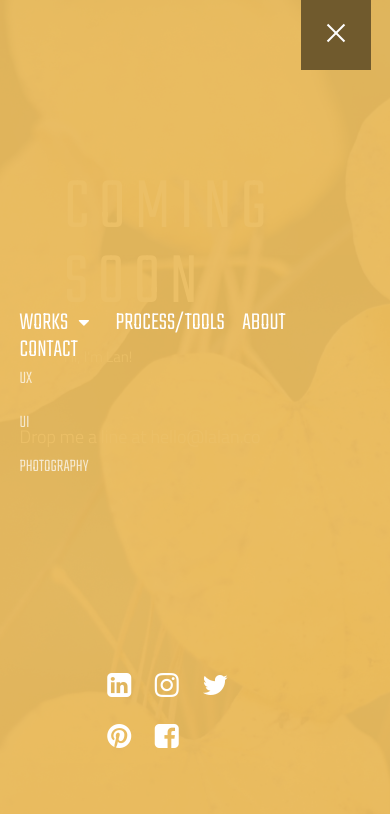
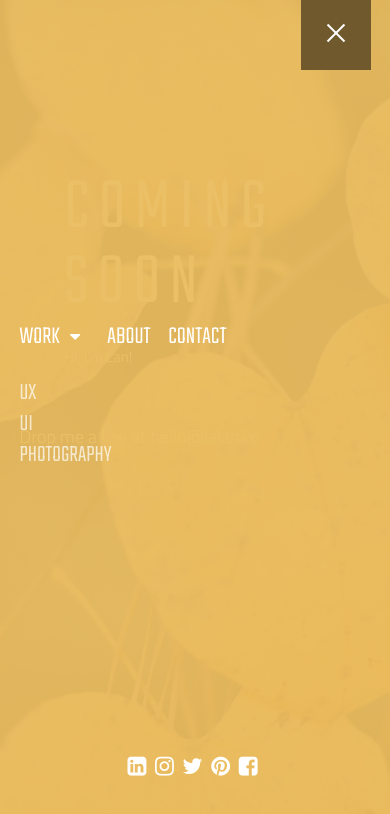
Before and after one commit to la-lan/la-lan.github.io, a plain HTML site: page index.html in a window 390 px wide. Both pictures are taken after a click on the element 335 px from the left and 35 px from the top of the page. Drawn offline with Linux system fonts and the light colour scheme.

Commit message:
fixed modal social media icon sizes

```diff
--- a/css/main.css
+++ b/css/main.css
@@ -352,14 +352,14 @@ ul.social_media a{
 	text-decoration: none;
 }
 
-ul.social_media article time{
+/*ul.social_media article time{
 	margin-top: 10px;
 }
 
 .twitter article{
 	margin-left: 42px;
 	width: 70%;
-}
+}*/
 
 .twitter:before, .facebook:before, .linkedin:before{
 	position: relative;
@@ -407,6 +407,10 @@ footer p{
 	aside{
 		width: 60%;
 	}
+	.fa, .fa-twitter{
+	font-size: 26px;
+	margin-right: 10px;
+	}
 }
 
 @media screen and (max-width: 768px){
@@ -427,6 +431,11 @@ footer p{
 	}
 	.modal .navigation .submenu li{
 	font-size: 20px;
+	margin-bottom: 10px;
+	}
+	.fa, .fa-twitter{
+	font-size: 24px;
+	margin-right: 7px;
 	}
 }
 
@@ -446,17 +455,28 @@ footer p{
 	.social_media h3, .social_media article{
 		display: none;
 	}
-	ul.social_media li{
+
+	*.social_media li{
 		display: inline-block;
+		font-size: 22px
 		text-align: justify;
+		margin-bottom: 7px;
 	}
-	ul.social_media li h3{
+
+	/*ul.social_media li h3{
 		display: none;
-	}
+	}*/
+
 	.modal .navigation li{
 	font-size: 25px;
 	}
 	.modal .navigation .submenu li{
-	font-size: 18px;
+	font-size: 24px;
+	margin-bottom: 7px;
+	}
+
+	.fa, .fa-twitter{
+	font-size: 22px;
+	margin-right: 5px;
 	}
 }
--- a/index.html
+++ b/index.html
@@ -22,14 +22,13 @@
 					<div class="modal">
 						<div class="container">
 							<ul class="navigation">
-								<li><a href="#">Works</a><i class="fa fa-caret-down"></i>
+								<li><a href="#">Work</a><i class="fa fa-caret-down"></i>
 									<ul class="submenu">
 										<li><a href="#">UX</a></li>
 										<li><a href="#">UI</a></li>
 										<li><a href="#">Photography</a></li>
 									</ul>
 								</li>
-								<li><a href="#">Process/Tools</a></li>
 								<li><a href="#">About</a></li>
 								<li><a href="#">Contact</a></li>
 							</ul>
```
